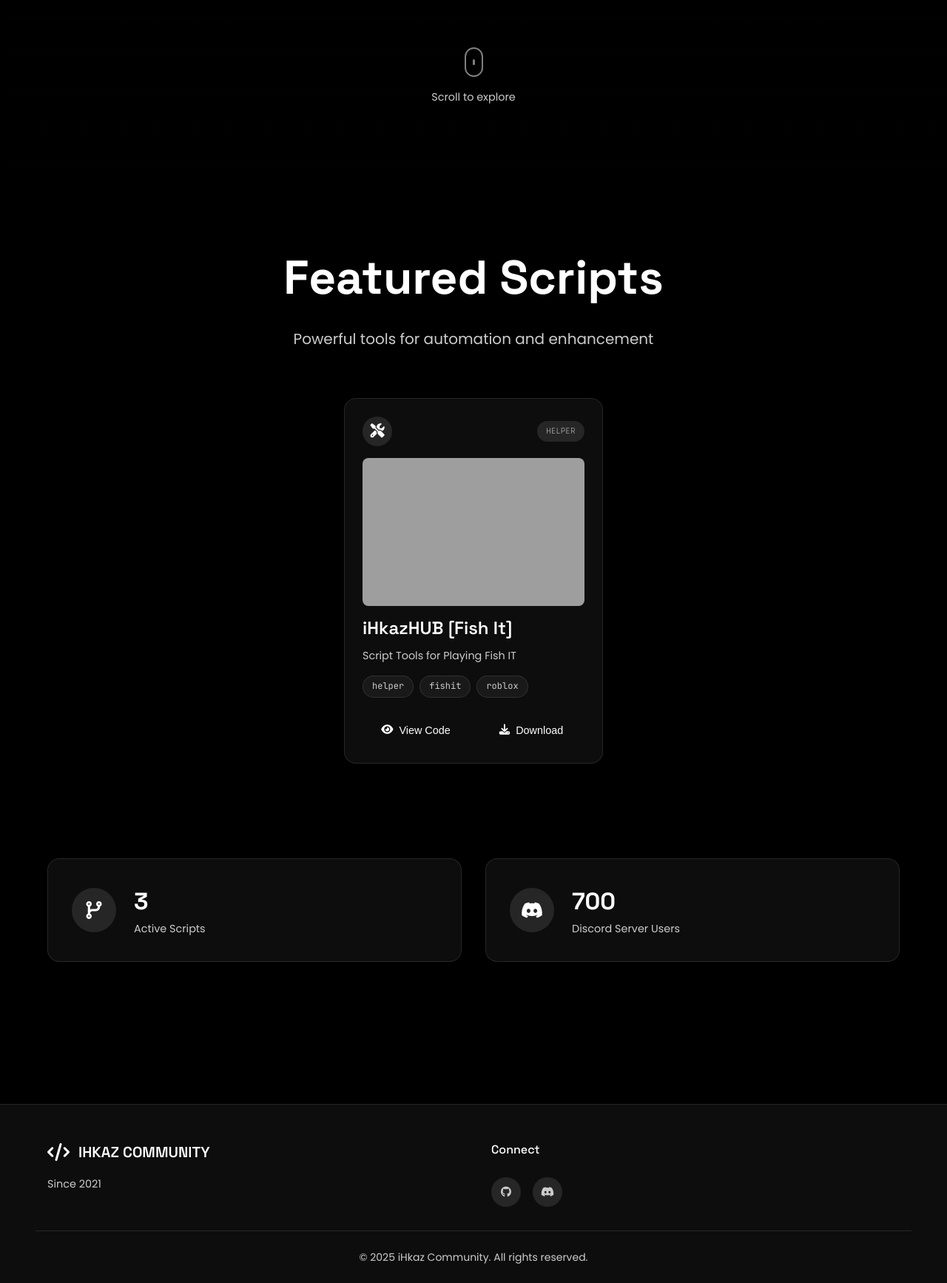
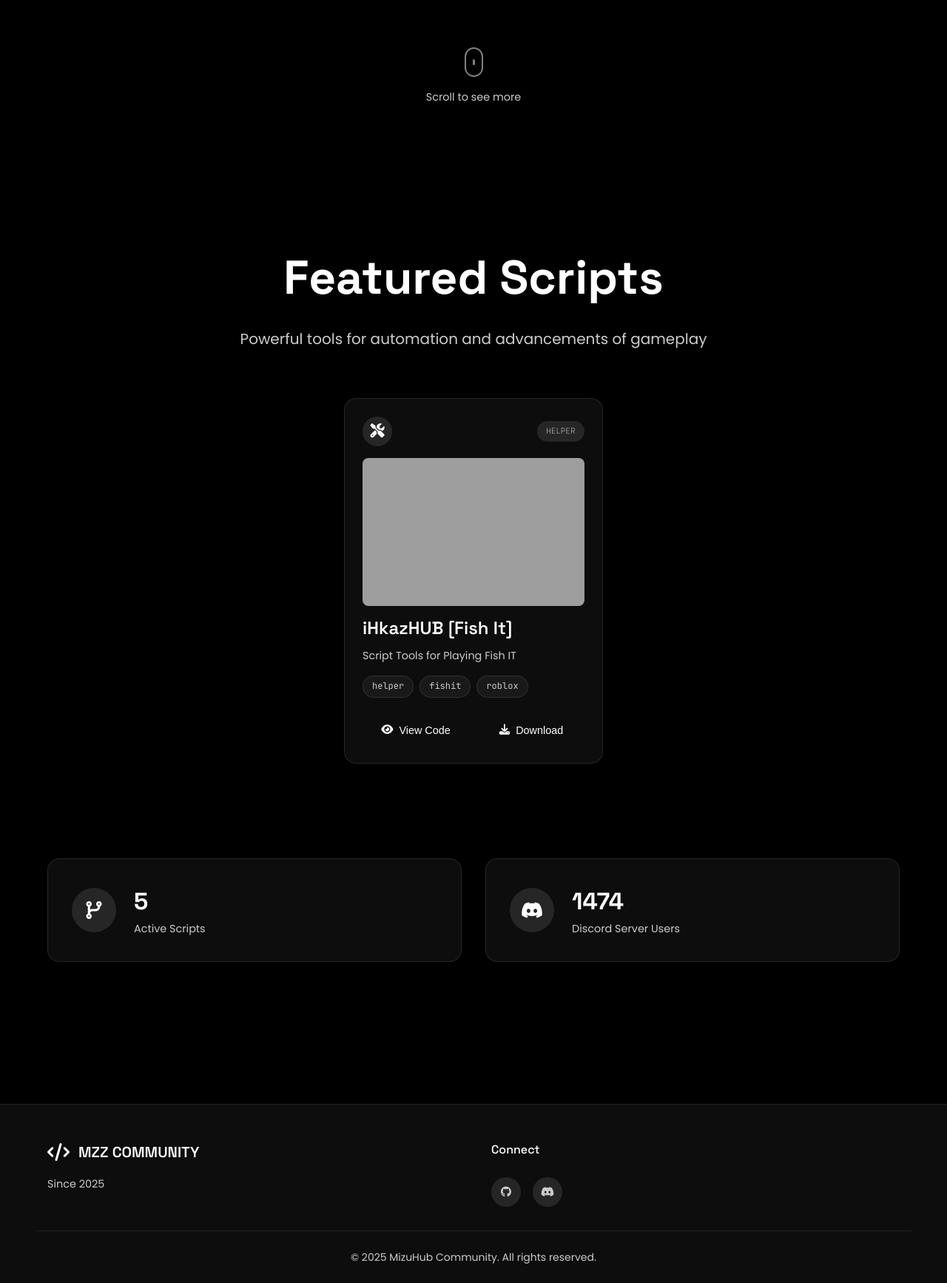
Before and after one commit to mizu-dump/ihkaz.scriptcontain.github.io, a plain HTML site: page index.html in a window 1280 px wide. Shown: the part 540-2274 px from the top of the page at 74% size. Drawn offline with Linux system fonts and the light colour scheme; grey boxes are pictures that could not be loaded.

Commit message:
Update index.html

```diff
--- a/index.html
+++ b/index.html
@@ -2,7 +2,7 @@
   <meta charset="utf-8">
   <meta content="width=device-width, initial-scale=1.0" name="viewport">
   <meta content="My Free Growtopia Script Collection." name="description">
-  <title>iHkaz • Script List</title>
+  <title>MZZ • Script List</title>
   <!-- Google Fonts -->
   <link href="https://fonts.googleapis.com" rel="preconnect">
   <link crossorigin="" href="https://fonts.gstatic.com" rel="preconnect">
@@ -28,7 +28,7 @@
       </div>
     </div>
     <div class="nav-title">
-      <span class="nav-text">IHKAZ</span>
+      <span class="nav-text">MZZ</span>
       <span class="nav-text accent">SCRIPT</span>
     </div>
     <button aria-label="Toggle menu" class="menu-toggle" id="menuToggle">
@@ -38,7 +38,7 @@
     </button>
     <div class="mobile-menu" id="mobileMenu">
       <a href="#scripts"><i class="fas fa-code"></i> Scripts</a>
-      <a href="https://discord.gg/XFJ6AHGPmU"><i class="fab fa-discord"></i> Request / Buy Script</a>
+      <a href="https://discord.gg/mxSvSpJe7s"><i class="fab fa-discord"></i> Request / Buy Script</a>
     </div>
   </nav>
 </header>
@@ -59,7 +59,7 @@
       <div class="mouse">
         <div class="wheel"></div>
       </div>
-      <span>Scroll to explore</span>
+      <span>Scroll to see more</span>
     </div>
   </div>
 </section>
@@ -68,7 +68,7 @@
   <div class="container">
     <div class="section-header" data-animate="fade-up">
       <h2 class="section-title">Featured Scripts</h2>
-      <p class="section-subtitle">Powerful tools for automation and enhancement</p>
+      <p class="section-subtitle">Powerful tools for automation and advancements of gameplay</p>
     </div>
     <!-- Script Cards Grid -->
     <div class="script-cards-container" id="scriptCards">
@@ -81,17 +81,17 @@
           <i class="fas fa-code-branch"></i>
         </div>
         <div class="stat-content">
-          <span class="stat-number" data-count="3">0</span>
+          <span class="stat-number" data-count="5">0</span>
           <span class="stat-label">Active Scripts</span>
         </div>
       </div>
-      <a href="https://discord.gg/zRM2SAkDVA" style="text-decoration:none;" target="_blank">
+      <a href="https://discord.gg/mxSvSpJe7s" style="text-decoration:none;" target="_blank">
         <div class="stat-card">
           <div class="stat-icon">
             <i class="fab fa-discord"></i>
           </div>
           <div class="stat-content">
-            <span class="stat-number" data-count="700">0</span>
+            <span class="stat-number" data-count="1474">0</span>
             <span class="stat-label">Discord Server Users</span>
           </div>
         </div>
@@ -105,9 +105,9 @@
     <div class="footer-section">
       <div class="footer-logo">
         <i class="fas fa-code"></i>
-        <span>IHKAZ COMMUNITY</span>
+        <span>MZZ COMMUNITY</span>
       </div>
-      <p class="footer-description">Since 2021</p>
+      <p class="footer-description">Since 2025</p>
     </div>
     <div class="footer-section">
       <h4 class="footer-title">Connect</h4>
@@ -122,7 +122,7 @@
     </div>
   </div>
   <div class="footer-bottom">
-    <p>© 2025 iHkaz Community. All rights reserved.</p>
+    <p>© 2025 MizuHub Community. All rights reserved.</p>
   </div>
 </footer>
 <!-- Code Viewer Modal -->
```
